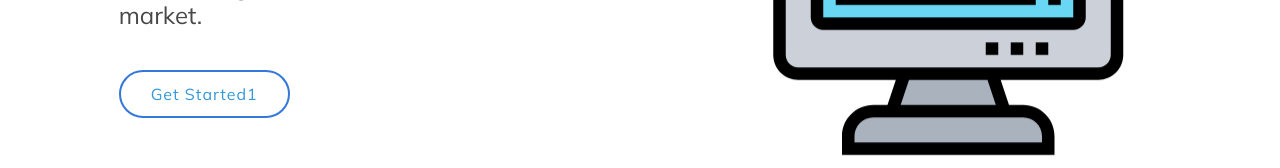
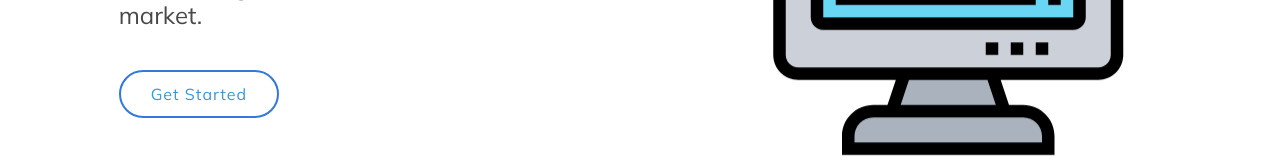
Before and after one commit to affanmehmood/DeepForensics, a React (Create React App) app: page / in a window 1280 px wide. Shown: the part 422-590 px from the top of the page. Built offline with nearby package versions, Linux system fonts and the light colour scheme; a web font is replaced by a local one.

Commit message:
compleated all pages

```diff
--- a/src/Home.jsx
+++ b/src/Home.jsx
@@ -7,7 +7,7 @@ const Home = () => {
   const msg1 = "Investigate crimes with";
   const msg1_2 = "DeepForensics";
   const msg2 = "The leading video forensics toolkit in the market.";
-  const msg3 = "Get Started1";
+  const msg3 = "Get Started";
   const dest = "/download";
   const web = image;
   return (
```
